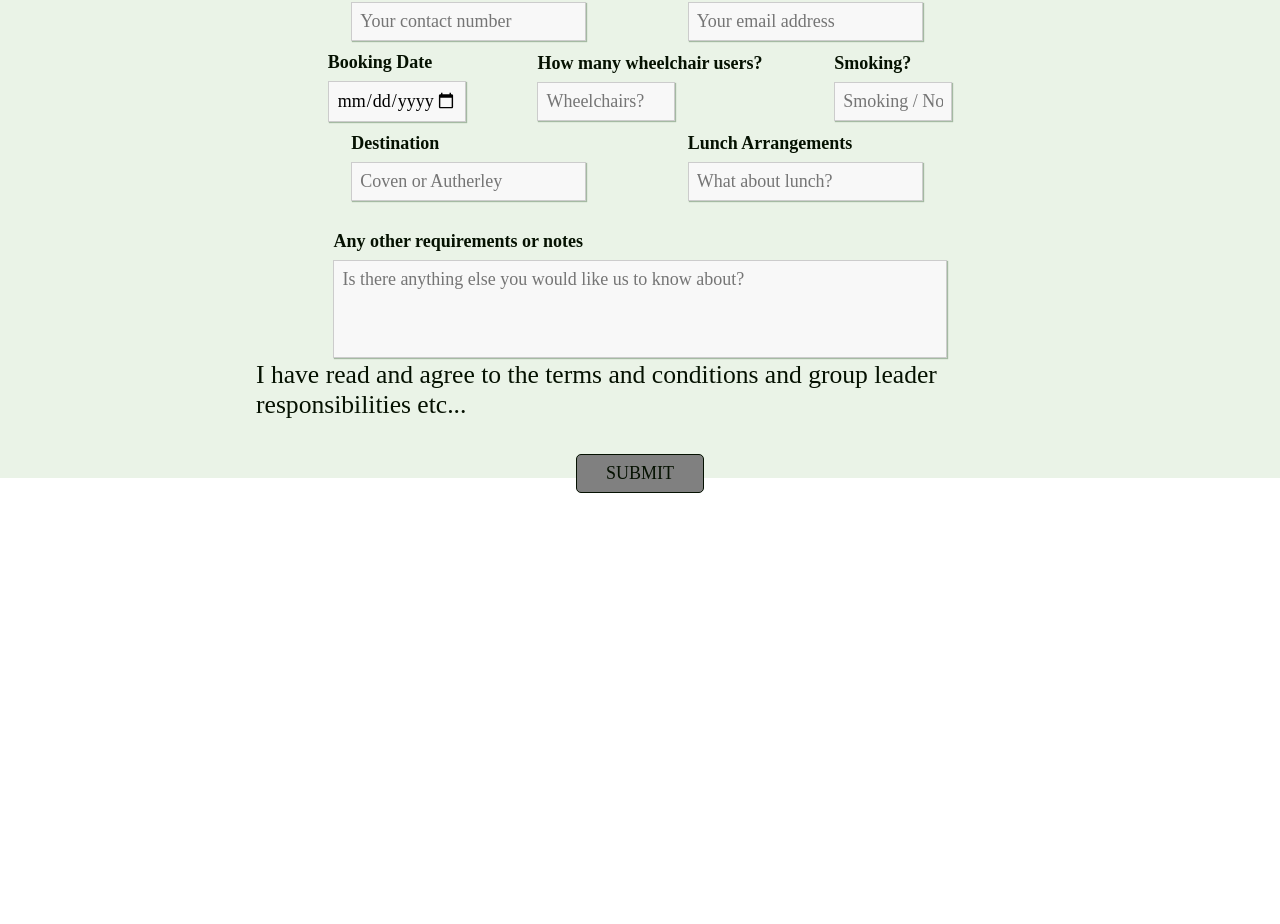
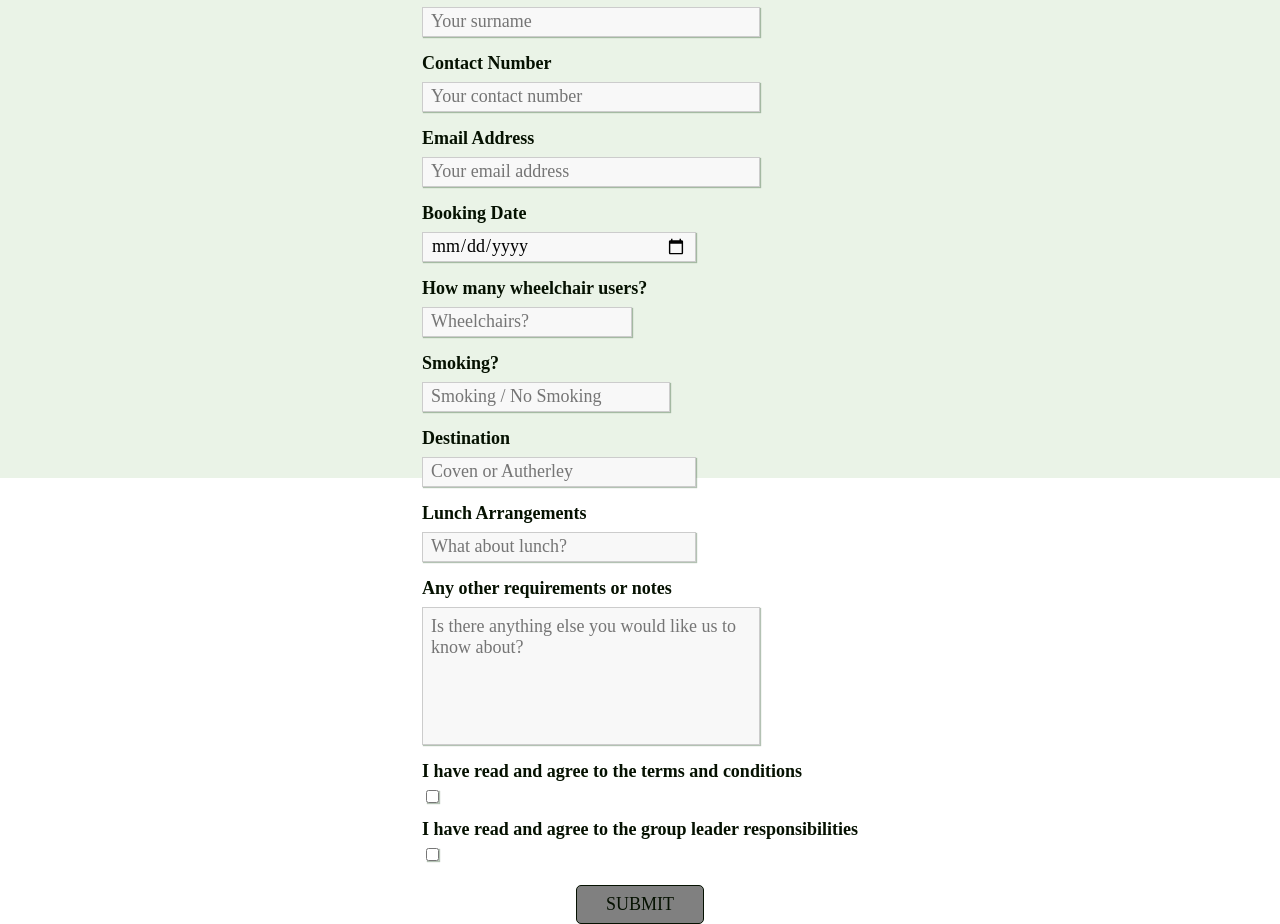
Before and after one commit to AdeJord/TENT-Admin-old, a React (Create React App) app: page /createbooking in a window 1280 px wide. Shown: the part 316-1240 px from the top of the page. Before the commit the page ends 809 px from the top, so only its background shows below. Built offline with nearby package versions, Linux system fonts and the light colour scheme.

Commit message:
better booking form

```diff
--- a/src/pages/CreateBooking.tsx
+++ b/src/pages/CreateBooking.tsx
@@ -12,16 +12,25 @@ const inputHandler = (id: string, value: string, isValid: boolean) => {
     console.log('inputHandler')
 }
 
+const submitHandler = (event: React.FormEvent<HTMLFormElement>) => {
+    event.preventDefault()
+    console.log('submitHandler')
+}
+
 const CreateBooking = () => {
     return (
         <Root>
             <h1>
-                Create a booking
+                Booking Form
             </h1>
             <ColumnContainer>
                 <form>
-                    <ContainerRow>
+                    {/* <ContainerRow> */}
                     <Input
+                        style={{
+                            width: '25vw',
+                            height: '1.5vh',
+                        }}
                         id='firstName'
                         element='input'
                         type='text'
@@ -32,6 +41,10 @@ const CreateBooking = () => {
                         placeholder='Your first name'
                     />
                     <Input
+                        style={{
+                            width: '25vw',
+                            height: '1.5vh',
+                        }}
                         id='surname'
                         element='input'
                         type='text'
@@ -41,9 +54,13 @@ const CreateBooking = () => {
                         onInput={inputHandler}
                         placeholder='Your surname'
                     />
-                    </ContainerRow>
-                    <ContainerRow>
+                    {/* </ContainerRow>
+                    <ContainerRow> */}
                     <Input
+                        style={{
+                            width: '25vw',
+                            height: '1.5vh',
+                        }}
                         id='contactNumber'
                         element='input'
                         type='text'
@@ -54,6 +71,10 @@ const CreateBooking = () => {
                         placeholder='Your contact number'
                     />
                     <Input
+                        style={{
+                            width: '25vw',
+                            height: '1.5vh',
+                        }}
                         id='emailAddress'
                         element='input'
                         type='email'
@@ -63,10 +84,13 @@ const CreateBooking = () => {
                         onInput={inputHandler}
                         placeholder='Your email address'
                     />
-                    </ContainerRow>
-                    <ContainerRow>
+                    {/* </ContainerRow>
+                    <ContainerRow> */}
                     <Input
-                            style={{ width: '120px' }}
+                        style={{
+                            width: '20vw',
+                            height: '1.5vh',
+                        }}
                         id='bookingDate'
                         element='input'
                         type='date'
@@ -76,7 +100,10 @@ const CreateBooking = () => {
                         onInput={inputHandler}
                     />
                     <Input
-                            style={{ width: '120px' }}
+                        style={{
+                            width: '15vw',
+                            height: '1.5vh',
+                        }}
                         id='wheelchairUsers'
                         element='input'
                         type='number'
@@ -89,12 +116,15 @@ const CreateBooking = () => {
                             VALIDATOR_MIN(0),
                             VALIDATOR_MAX(2)
                         ]}
-                            errorText="Please enter if there are any wheelchair users. Min 0 - Max 2"
+                        errorText="Please enter number of wheelchair users. Min 0 - Max 2"
                         onInput={inputHandler}
                         placeholder='Wheelchairs?'
                     />
                     <Input
-                            style={{ width: '100px' }}
+                        style={{
+                            width: '18vw',
+                            height: '1.5vh',
+                        }}
                         id='smoking'
                         element='input'
                         type='text'
@@ -104,9 +134,13 @@ const CreateBooking = () => {
                         onInput={inputHandler}
                         placeholder='Smoking / No Smoking'
                     />
-                    </ContainerRow>
-                    <ContainerRow>
+                    {/* </ContainerRow> */}
+                    {/* <ContainerRow> */}
                     <Input
+                        style={{
+                            width: '20vw',
+                            height: '1.5vh',
+                        }}
                         id='destination'
                         element='input'
                         type='text'
@@ -117,6 +151,10 @@ const CreateBooking = () => {
                         placeholder='Coven or Autherley'
                     />
                     <Input
+                        style={{
+                            width: '20vw',
+                            height: '1.5vh',
+                        }}
                         id='lunchArrangements'
                         element='input'
                         type='text'
@@ -127,17 +165,17 @@ const CreateBooking = () => {
                         placeholder='What about lunch?'
                     />
 
-                    </ContainerRow>
-                    <ContainerRow
-                        style={{
+                    {/* </ContainerRow>
+                    <ContainerRow */}
+                    {/* style={{
                             display: 'flex',
                             alignContent: 'center',
                             paddingTop: '3rem',
-                        }}>
+                        }}> */}
                     <Input
                         style={{
-                                width: '46.5vw',
-                                height: '10vh',
+                            width: '25vw',
+                            height: '15vh',
                             resize: 'none',
                         }}
                         id='otherRequirements'
@@ -147,13 +185,39 @@ const CreateBooking = () => {
                         onInput={inputHandler}
                         placeholder='Is there anything else you would like us to know about?'
                     />
-                    </ContainerRow>
-                    <p style={{ fontSize: '2vw'}}>
-                        I have read and agree to the terms and conditions and group leader responsibilities etc...
-                    </p>
+                    {/* </ContainerRow> */}
+
+                    <Input
+                        style={{
+                            width: 'auto',
+                            height: 'auto',
+                            resize: 'none',
+                        }}
+                        type='checkbox'
+                        id='termsAndConditions'
+                        element='input'
+                        label="I have read and agree to the terms and conditions"
+                        validators={[VALIDATOR_REQUIRE()]}
+                        errorText="Please agree to the terms and conditions"
+                        onInput={inputHandler}
+                    ></Input>
+                    <Input
+                        style={{
+                            width: 'auto',
+                            height: 'auto',
+                            resize: 'none',
+                        }}
+                        type='checkbox'
+                        id='groupLeaderResponsibilities'
+                        element='input'
+                        label="I have read and agree to the group leader responsibilities"
+                        validators={[VALIDATOR_REQUIRE()]}
+                        errorText="Please agree to the group leader responsibilities"
+                        onInput={inputHandler}
+                    ></Input>
                 </form>
+                <Button type='submit'>SUBMIT</Button>
             </ColumnContainer>
-            <Button type='submit'>SUBMIT</Button>
         </Root>
     )
 }
```
Lines whose indentation alone changed are shown as unchanged.
